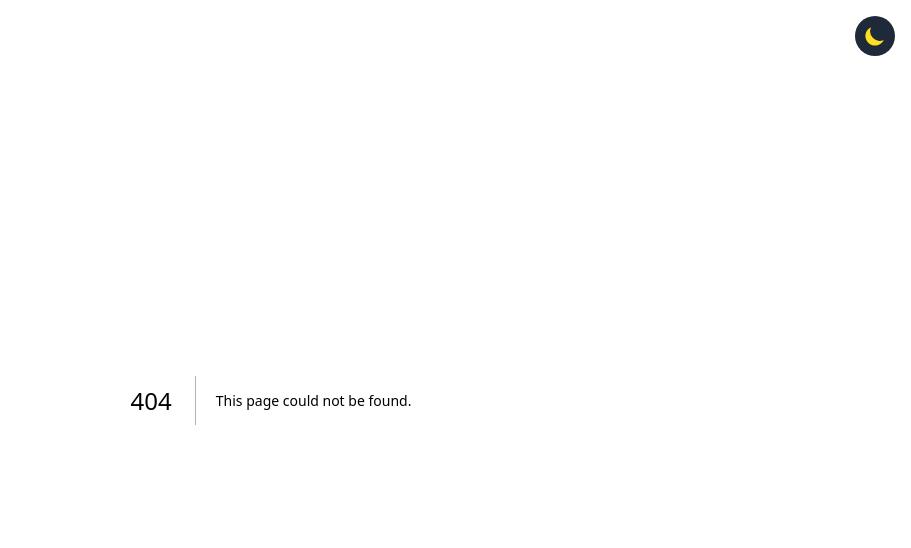
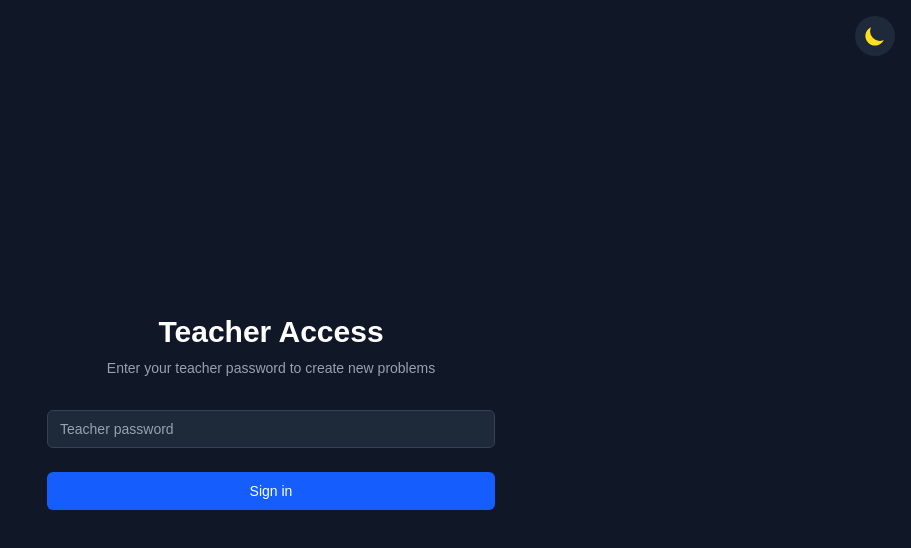
Before and after one commit to sanchmy6/pycheck-railway, a Next.js app: page /teacher in a window 1280 px wide. Before the commit this address had no page. Shown: the top 548 px of the page, without its empty margins (369-1280 px from the left). Built offline with nearby package versions, Linux system fonts and the light colour scheme; no server answers.

Commit message:
Add teacher backend

```diff
--- a/src/app/page.tsx
+++ b/src/app/page.tsx
@@ -40,6 +40,14 @@ export default function Home() {
               View Courses
             </Link>
           </div>
+          <div className="mt-8 pt-4 border-t border-gray-300 dark:border-gray-700">
+            <Link
+              href="/teacher"
+              className="bg-gray-600 hover:bg-gray-700 text-white py-2 px-6 rounded-md text-sm font-medium transition-colors"
+            >
+              Teacher Portal
+            </Link>
+          </div>
         </div>
       </main>
     </div>
--- /dev/null
+++ b/src/app/teacher/actions.ts
@@ -0,0 +1,97 @@
+"use server";
+
+import { verifyTeacherPassword, generateAuthToken } from "@/lib/auth";
+import { createProblem, queryCategories, queryCourses, queryCategoriesByCourseId, createCategory } from "@/lib/db/db-helpers";
+import { revalidatePath } from "next/cache";
+
+export async function authenticateTeacher(password: string) {
+  const isValid = verifyTeacherPassword(password);
+
+  if (isValid) {
+    const token = generateAuthToken();
+    return { success: true, token };
+  }
+
+  return { success: false, error: "Invalid password" };
+}
+
+export async function getCourses() {
+  return await queryCourses();
+}
+
+export async function getCategories() {
+  return await queryCategories();
+}
+
+export async function getCategoriesByCourse(courseId: number) {
+  return await queryCategoriesByCourseId(courseId);
+}
+
+export async function createCategoryAction(authToken: string, name: string, courseId: number) {
+  if (!authToken || authToken.length !== 64) {
+    return { success: false, error: "Invalid authentication" };
+  }
+
+  try {
+    const category = await createCategory({ name, courseId });
+    return { success: true, category };
+  } catch (error: any) {
+    if (error.code === "P2002") {
+      return { success: false, error: "A category with this name already exists" };
+    }
+    return { success: false, error: "Failed to create category. Please try again." };
+  }
+}
+
+export async function createProblemAction(
+  authToken: string,
+  formData: {
+    name: string;
+    description: string;
+    categoryId: number;
+    codeSnippet: string;
+    correctLines: number[];
+    reasons: Record<string, string>;
+    hint: string;
+  }
+) {
+  if (!authToken || authToken.length !== 64) {
+    return { success: false, error: "Invalid authentication" };
+  }
+
+  try {
+    const correctLinesString = formData.correctLines.join(",");
+
+    await createProblem({
+      name: formData.name,
+      description: formData.description,
+      categoryId: formData.categoryId,
+      code_snippet: formData.codeSnippet,
+      correct_lines: correctLinesString,
+      reason: formData.reasons,
+      hint: formData.hint
+    });
+
+    revalidatePath("/categories");
+    return { success: true };
+  } catch (error: any) {
+    console.error("Problem creation error:", error);
+
+    if (error.code === "P2002") {
+      if (error.meta?.target?.includes("name")) {
+        return { success: false, error: "A problem with this name already exists. Please choose a different name." };
+      }
+      return { success: false, error: "This problem conflicts with an existing entry. Please check your input." };
+    }
+
+    if (error.code === "P2003") {
+      return { success: false, error: "The selected category is invalid. Please select a valid category." };
+    }
+
+    if (error.message?.includes("JSON")) {
+      return { success: false, error: "There was an issue with the problem data format. Please try again." };
+    }
+
+    return { success: false, error: "Failed to create problem. Please check your input and try again." };
+  }
+}
--- /dev/null
+++ b/src/app/teacher/page.tsx
@@ -0,0 +1,82 @@
+"use client";
+
+import React, { useState } from "react";
+import { authenticateTeacher } from "./actions";
+import { useRouter } from "next/navigation";
+
+export default function TeacherLoginPage() {
+  const [password, setPassword] = useState("");
+  const [error, setError] = useState("");
+  const [isLoading, setIsLoading] = useState(false);
+  const router = useRouter();
+
+  const handleSubmit = async (e: React.FormEvent) => {
+    e.preventDefault();
+    setIsLoading(true);
+    setError("");
+
+    try {
+      const result = await authenticateTeacher(password);
+
+      if (result.success && result.token) {
+        sessionStorage.setItem("teacher_token", result.token);
+        router.push("/teacher/create");
+      } else {
+        setError(result.error || "Authentication failed");
+      }
+    } catch (error) {
+      setError("An error occurred during authentication");
+    } finally {
+      setIsLoading(false);
+    }
+  };
+
+  return (
+    <div className="min-h-screen flex items-center justify-center bg-gray-50 dark:bg-gray-900">
+      <div className="max-w-md w-full space-y-8">
+        <div>
+          <h2 className="mt-6 text-center text-3xl font-extrabold text-gray-900 dark:text-white">
+            Teacher Access
+          </h2>
+          <p className="mt-2 text-center text-sm text-gray-600 dark:text-gray-400">
+            Enter your teacher password to create new problems
+          </p>
+        </div>
+
+        <form className="mt-8 space-y-6" onSubmit={handleSubmit}>
+          {error && (
+            <div className="bg-red-100 border border-red-400 text-red-700 px-4 py-3 rounded dark:bg-red-900/30 dark:border-red-800 dark:text-red-400">
+              {error}
+            </div>
+          )}
+
+          <div>
+            <label htmlFor="password" className="sr-only">
+              Password
+            </label>
+            <input
+              id="password"
+              name="password"
+              type="password"
+              required
+              value={password}
+              onChange={(e) => setPassword(e.target.value)}
+              className="relative block w-full px-3 py-2 border border-gray-300 placeholder-gray-500 text-gray-900 rounded-md focus:outline-none focus:ring-blue-500 focus:border-blue-500 focus:z-10 sm:text-sm dark:bg-gray-800 dark:border-gray-700 dark:text-white dark:placeholder-gray-400"
+              placeholder="Teacher password"
+            />
+          </div>
+
+          <div>
+            <button
+              type="submit"
+              disabled={isLoading}
+              className="group relative w-full flex justify-center py-2 px-4 border border-transparent text-sm font-medium rounded-md text-white bg-blue-600 hover:bg-blue-700 focus:outline-none focus:ring-2 focus:ring-offset-2 focus:ring-blue-500 disabled:opacity-50 disabled:cursor-not-allowed"
+            >
+              {isLoading ? "Authenticating..." : "Sign in"}
+            </button>
+          </div>
+        </form>
+      </div>
+    </div>
+  );
+}
--- /dev/null
+++ b/src/lib/auth.ts
@@ -0,0 +1,28 @@
+import crypto from "crypto";
+
+const TEACHER_KEY = process.env.TEACHER_KEY || "";
+const SECRET_KEY = process.env.SECRET_KEY || "default-secret-key";
+
+export function hashPassword(password: string): string {
+  return crypto.createHmac("sha256", SECRET_KEY).update(password).digest("hex");
+}
+
+export function verifyTeacherPassword(inputPassword: string): boolean {
+  if (!TEACHER_KEY) {
+    console.error("TEACHER_KEY environment variable not set");
+    return false;
+  }
+
+  const hashedInput = hashPassword(inputPassword);
+  const hashedTeacherKey = hashPassword(TEACHER_KEY);
+
+  return hashedInput === hashedTeacherKey;
+}
+
+export function generateAuthToken(): string {
+  return crypto.randomBytes(32).toString("hex");
+}
+
+export function verifyAuthToken(token: string): boolean {
+  return token.length === 64 && /^[a-f0-9]+$/.test(token);
+}
```
